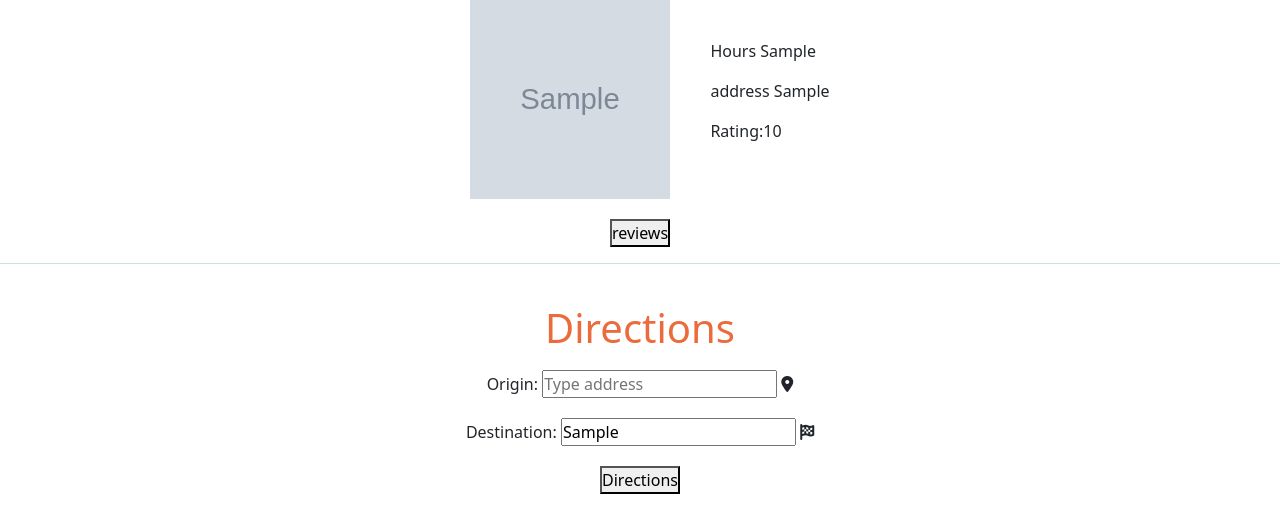
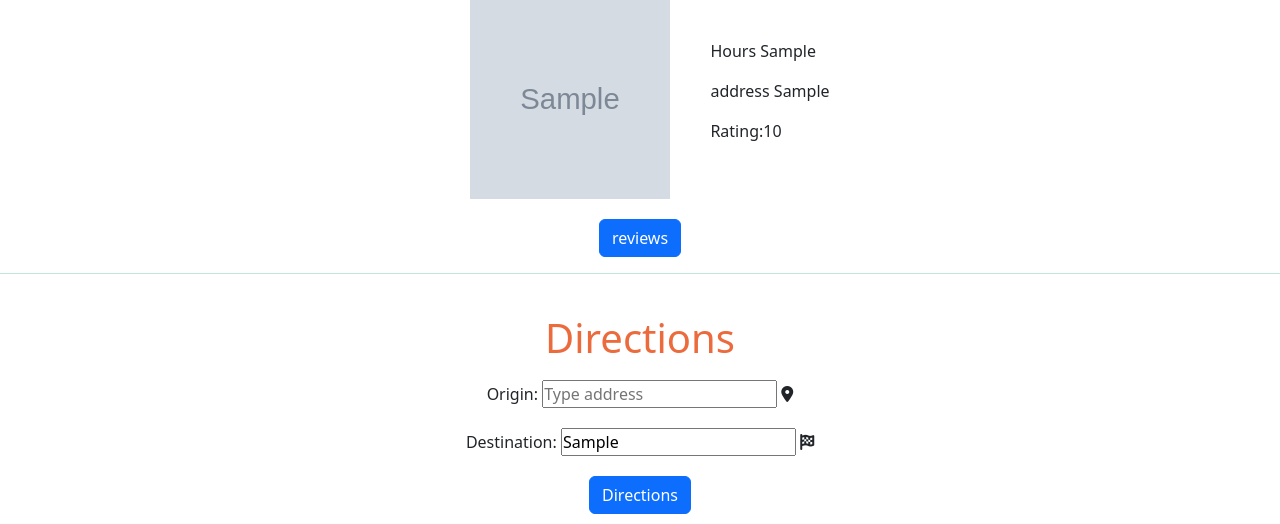
Before and after one commit to eric-ramos-garnica/TacoLand-project, a Flask app: page /tacovendors/1 in a window 1280 px wide. Shown: the part 133-657 px from the top of the page. Run offline with Flask 2, Linux system fonts and the light colour scheme; tables that the repository leaves empty hold one stand-in row (values such as "Sample post"); grey boxes marked "Sample" are stand-in pictures; some libraries are stand-ins or nearby versions.

Commit message:
Fixed top 5 logic and changed all buttons for the webapp

```diff
--- a/server.py
+++ b/server.py
@@ -341,7 +341,7 @@ def vendor_info():
 
         vendor = Vendor.create(vendorname, location, workinghours, img_url, zipcode, state, city,session['id'],coords,business_type)
         if vendor:
-            flash("Account created successfully!")
+            flash("Business created successfully!")
             return redirect('/vendorpage')
     else:
         flash("Need to login to create a vendor account")
--- a/templates/login_page.html
+++ b/templates/login_page.html
@@ -23,7 +23,7 @@
             </form>
             <br>
             <p>or</p>
-            <a href="/createaccountpage"><button type="button" class="btn btn-secondary">Create Account</button></a>
+            <a href="/createaccountpage"><button type="button" class="btn btn-primary">Create Account</button></a>
         </div>
     </div>
 {% endblock %}
--- a/templates/ratingSubmission.html
+++ b/templates/ratingSubmission.html
@@ -4,7 +4,7 @@
 <div id="container-body">
     <div id="container-submission-info">
         <h1>Thank you for your submission</h1>
-        <a href="/"><button>Home</button></a>
+        <a href="/"><button class="btn btn-success">Home</button></a>
     </div>
 </div>
 
--- a/templates/ratingpage.html
+++ b/templates/ratingpage.html
@@ -12,7 +12,7 @@
         <h1>{{vendor_info.vendor_name}}</h1>
         <img src="{{vendor_info.image}}" alt="image"><br>
         <!-- will display button to make a review -->
-        <button id="rate-review-button">Make a rate/review</button>
+        <button id="rate-review-button" class="btn btn-primary">Make a review</button>
         <form action=" /ratingSubmission/{{vendor_info.vendor_id}}" method="POST" style="display: none;" id="rating-review-form">
             <div id="container-form-rating">
                 <div>
@@ -22,7 +22,7 @@
                 <label for="review">Review:</label><br>
                 <textarea name="review" id="review" cols="50" rows="5" required></textarea>
 
-                <button type="submit">submit</button>
+                <button type="submit" class="btn btn-success">submit</button>
             </div>
         </form>
         <!-- will display rating & review form -->
--- a/templates/user_rating_top_five.html
+++ b/templates/user_rating_top_five.html
@@ -17,6 +17,8 @@
     {% else %}
 
     {% for idx in range(top_five_array|length) %}
+    <!-- if user has less than 5 reviews -->
+        {% if idx < top_five_vendors_from_user|length %}
             <div id="container-top-five-info">
                 <div class="tating-number">
                     <h2>{{idx + 1}}.</h2>
@@ -34,9 +36,10 @@
                         </div>
                 </div>
             </div>
+        {% endif %}
     {% endfor %}
 
     {% endif %}
+
 </div>
-
 {% endblock %}
--- a/templates/vendor_information.html
+++ b/templates/vendor_information.html
@@ -28,7 +28,7 @@
       {% endif %}
     </div>
   </div>
-  <a href="/rating/{{vendor_info.vendor_id}}"><button>reviews</button></a>
+  <a href="/rating/{{vendor_info.vendor_id}}"><button class="btn btn-primary">reviews</button></a>
 </div>
 
 <hr style="color: #04A064;">
@@ -43,7 +43,7 @@
   <div id="container-for-map">
     <div class="direction-form-containers">
       <label for="origin">Origin:</label>
-      <input type="text" id="origin" name="origin" placeholder="Type address" class="origin-autocomplate" >
+      <input type="text" id="origin" name="origin" placeholder="Type address" class="origin-autocomplate">
       <i class="fa-solid fa-location-dot"></i>
     </div>
     <div class="direction-form-containers">
@@ -53,7 +53,7 @@
     </div>
   </div>
   <div class="button-direction">
-    <button onclick="calculateRoute()">Directions</button>
+    <button onclick="calculateRoute()" class="btn btn-primary">Directions</button>
   </div>
  </div>
 
```
Lines whose indentation alone changed are shown as unchanged.
